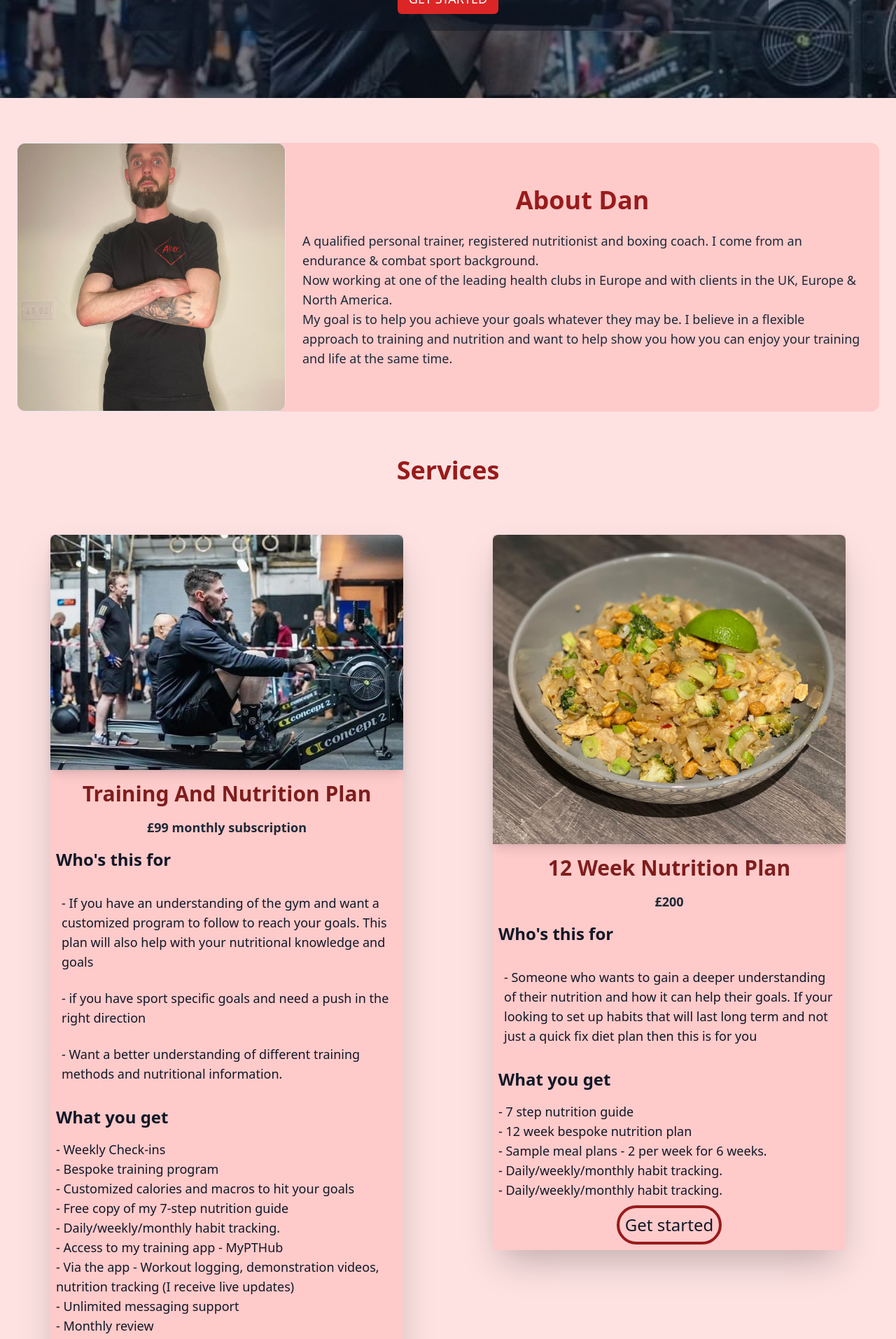
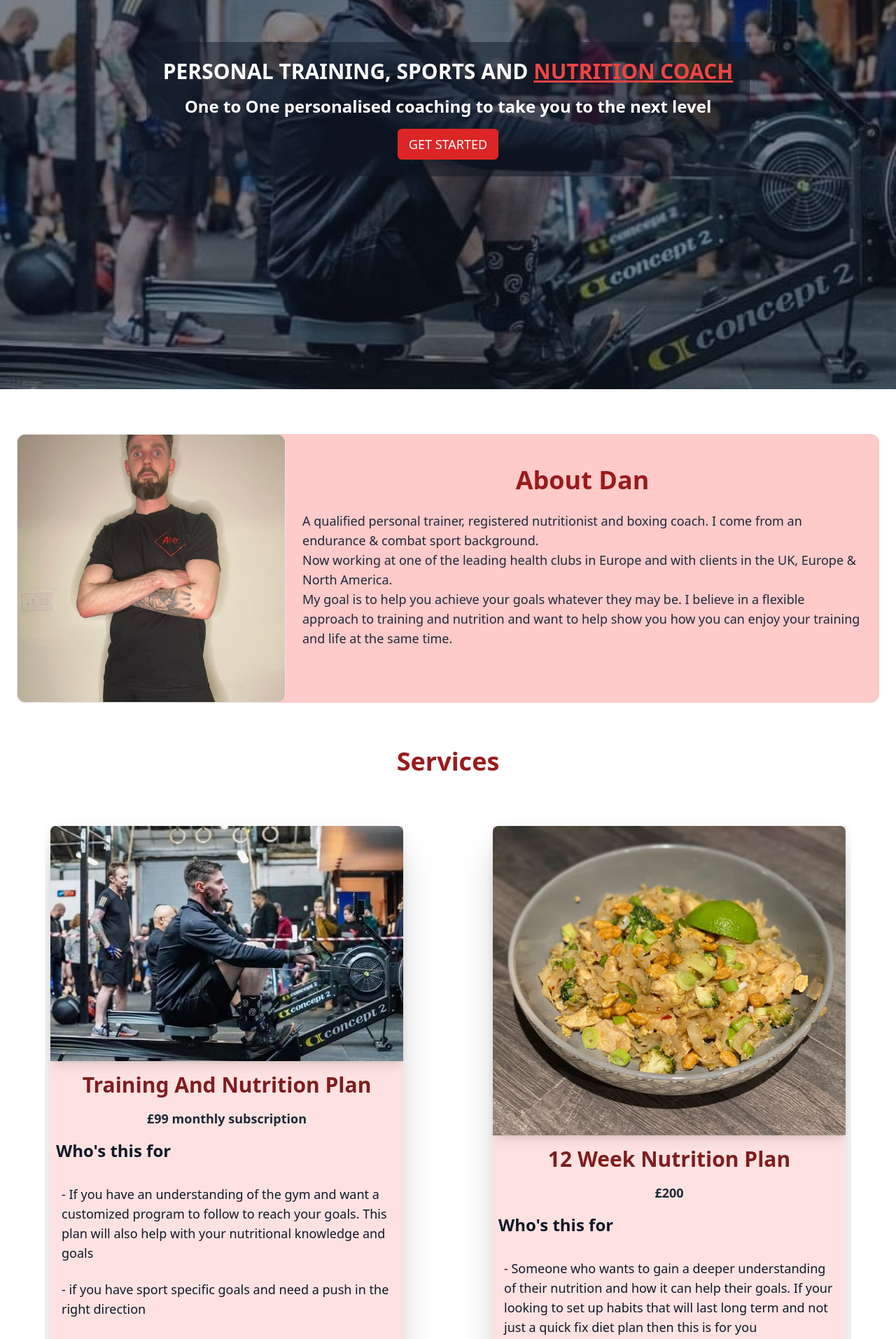
Before and after one commit to Aaronalleydev/dans-site, a Vue app: page /#/ in a window 1280 px wide. Shown: the part 380-2293 px from the top of the page at 70% size. Built offline with nearby package versions, Linux system fonts and the light colour scheme.

Commit message:
about to deploy to firebase

```diff
--- a/src/App.vue
+++ b/src/App.vue
@@ -1,5 +1,5 @@
 <template>
-<div class="wrapper bg-red-100">
+<div class="wrapper">
 
     <TopNav />
   <router-view />
--- a/src/components/AboutDan.vue
+++ b/src/components/AboutDan.vue
@@ -2,12 +2,14 @@
 <div class="">
 
   <div class="flex flex-col lg:flex-row items-center bg-red-200 m-6 rounded-xl mt-16">
-    <img src="../assets/img/fbHero.jpg" alt="" class="border rounded-xl w-2/3 h-96 object-fit">
+    <img src="../assets/img/fbHero.jpg" alt="" class="border rounded-xl w-full lg:w-2/3 h-96 object-fit">
     <div class="px-6 text-gray-800 text-lg">
       <h1 class="text-4xl text-red-800 font-bold text-center text-pt-8 pb-6">About Dan</h1>
-    <p>A qualified personal trainer, registered nutritionist and boxing coach. I come from an endurance & combat sport background. </p>
-      <p>Now working at one of the leading health clubs in Europe and with clients in the UK, Europe & North America. </p>
-      <p>My goal is to help you achieve your goals whatever they may be. I believe in a flexible approach to training and nutrition and want to help show you how you can enjoy your training and life at the same time.</p>
+      <div class="pb-8">
+        <p>A qualified personal trainer, registered nutritionist and boxing coach. I come from an endurance & combat sport background. </p>
+        <p>Now working at one of the leading health clubs in Europe and with clients in the UK, Europe & North America. </p>
+        <p>My goal is to help you achieve your goals whatever they may be. I believe in a flexible approach to training and nutrition and want to help show you how you can enjoy your training and life at the same time.</p>
+    </div>
     </div>
   </div>
 </div>
--- a/src/components/HeroSection.vue
+++ b/src/components/HeroSection.vue
@@ -1,9 +1,9 @@
 <template>
-<div class="w-full bg-center bg-cover h-96 bgImg">
+<div class="w-full bg-center bg-cover h-screen bgImg">
         <div class="flex items-center justify-center w-full h-full bg-gray-900 bg-opacity-50">
             <div class="text-center bg-gray-900 p-6 bg-opacity-50">
                 <h1 class="text-2xl font-semibold text-white uppercase lg:text-3xl">Personal Training, Sports and <span class="text-red-500 underline">Nutrition Coach</span></h1>
-                <h2 class="md:text-xl font-semibold text-white uppercase lg:text-2xl pt-4">One to One personalised coaching to take you to the next level</h2>
+                <h2 class="md:text-xl font-semibold text-white lg:text-2xl pt-4">One to One personalised coaching to take you to the next level</h2>
                 <router-link :to="{ name: 'Contact'}">
                 <button class="w-full px-4 py-2 mt-4 text-sm md:text-lg font-medium text-white uppercase transition-colors duration-200 transform bg-red-600 rounded-md lg:w-auto hover:bg-red-500 focus:outline-none focus:bg-red-500">Get Started</button>
                 </router-link>
--- a/src/components/Review.vue
+++ b/src/components/Review.vue
@@ -1,9 +1,9 @@
 <template>
 <h1 class="text-center text-3xl text-red-800 py-16">Still not convinced, check out what my clients are saying...</h1>
 
-<div class="flex items-center justify-center">
-<vueper-slides class="w-2/3 bg-red-200 text-sm">
-    <vueper-slide v-for="(slide, i) in slides" :key="i" :title="slide.title" :content="slide.content" :class="text"/>
+<div class="hidden md:flex items-center justify-center">
+<vueper-slides class=" w-full md:w-2/3 bg-red-200 text-xs md:text-sm">
+    <vueper-slide v-for="(slide, i) in slides" :key="i" :title="slide.title" :content="slide.content" />
   </vueper-slides>
 </div>
 
@@ -19,7 +19,7 @@ export default {
   slides: [
     {
       title: 'Jenny, Block',
-      content: "'Lorem ipsum dolor sit amet, consectetur adipiscing elit. Suspendisse faucibus, ipsum et varius rutrum, dui leo lacinia lacus, ac auctor purus felis id nunc. Vivamus euismod libero risus, sit amet accumsan neque laoreet quis. Mauris malesuada nunc et lectus luctus congue. Fusce ornare viverra eros, vitae fringilla erat finibus et. Phasellus molestie mi eu iaculis dictum. Aenean sit amet semper eros. Integer sit amet nisi faucibus, lacinia diam in, rutrum velit. Nullam condimentum orci ut lacus ullamcorper, ac rhoncus tellus feugiat. Praesent auctor nisi ac mauris feugiat, ornare fermentum odio gravida. Duis ac velit arcu. Nulla finibus eros nec justo.'"
+      content: "'Lorem ipsum dolor sit amet, consectetur adipiscing elit. Suspendisse faucibus, ipsum et varius rutrum, dui leo lacinia lacus, ac auctor purus felis id nunc. Vivamus euismod libero risus, sit amet accumsan neque laoreet quis. Mauris malesuada nunc et lectus luctus congue. Fusce ornare viverra eros, vitae fringilla erat finibus et. '"
     },
     {
       title: 'Slide #2',
--- a/src/components/ServiceCard.vue
+++ b/src/components/ServiceCard.vue
@@ -1,6 +1,6 @@
 <template>
 <h2 class="text-4xl text-center text-red-800 font-bold mt-16 mb-16">Services</h2>
-  <div class="service-card grid md:grid-cols-2 gap-28 mx-16">
+  <div class="service-card grid md:grid-cols-2 gap-28 mx-16 overflow-hidden">
     <div v-for="card in cardsData" :key="card.id">
       <SingleCard :card="card" />
     </div>
--- a/src/components/TopNav.vue
+++ b/src/components/TopNav.vue
@@ -2,7 +2,7 @@
 <nav class="flex items center bg-red-300 p-3 flex-wrap">
   <router-link to="/" class="p-2 mr-4 inline-flex items-center">
   <img src="../assets/img/AlleyLogoClear.png" alt="" class="md:w-36 h-24">
-  <p class="text-red-800 text-l sm:text-3xl font-bold">Alley Strength and Nutrition</p>
+  <p class="hidden md:flex text-red-800 text-xs sm:text-3xl font-bold">Alley Strength and Nutrition</p>
   </router-link>
   <button @click="menuOpen" class="text-red-900 inline-flex items-center p-3 roundeed lg:hidden ml-auto">
     <span class="material-icons">menu</span>
--- a/src/components/singleCard.vue
+++ b/src/components/singleCard.vue
@@ -1,7 +1,7 @@
 <template>
-  <div class="card bg-red-200 flex flex-col items-center shadow-2xl m-2 text-gray-900">
+  <div class="card bg-red-100 flex flex-col items-center shadow-2xl m-2 text-gray-900">
     <div class="w-full h-1/3 rounded-lg shadow-lg">
-      <img class="w-full h-full rounded-t-lg" :src="card.img" alt="">
+      <img class="w-full rounded-t-lg" :src="card.img" alt="">
     </div>
     <div>
     <h3 class="text-3xl text-red-900 text-center font-bold capitalize pt-4">{{ card.title }}</h3>
```
Also changed, not shown: 1 other file (tests, documents, lock files or other folders).
